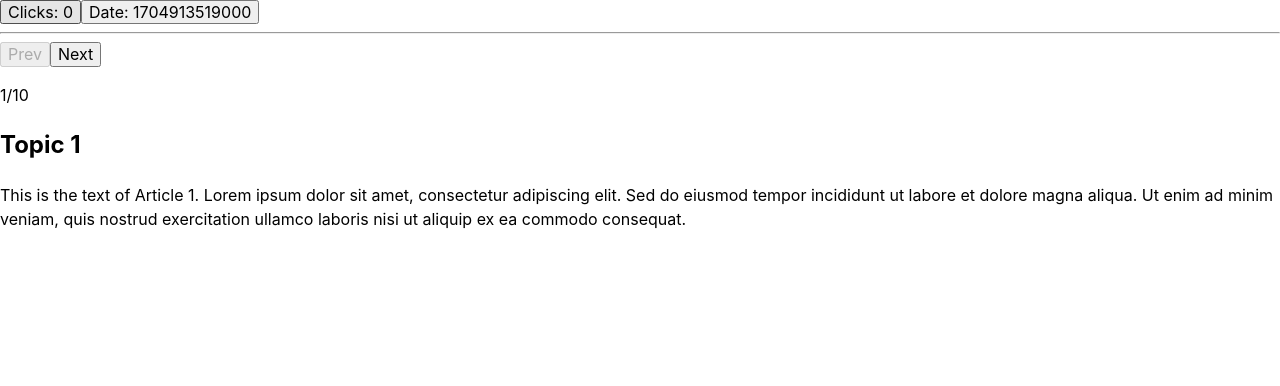
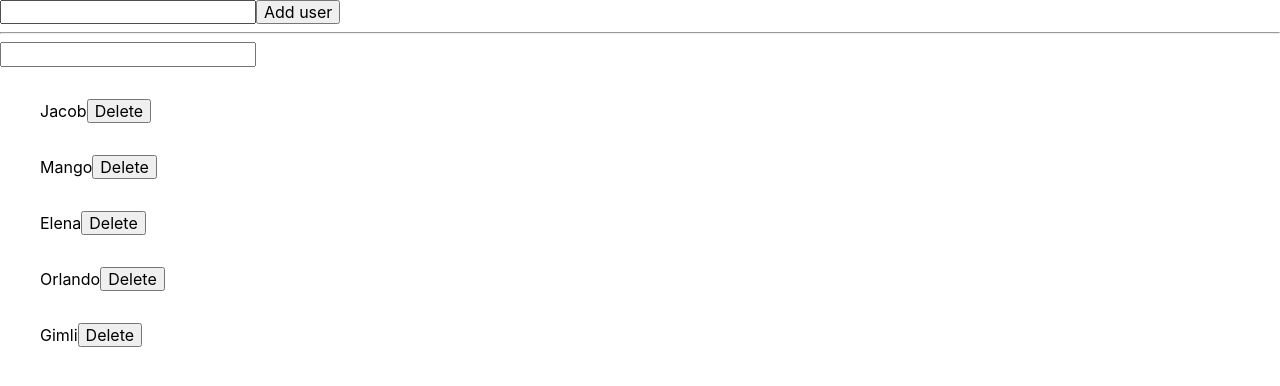
Before and after one commit to luxplanjay/react-95, a React (Vite) app: page / in a window 1280 px wide. Shown: the top 386 px of the page. Built offline with nearby package versions, Linux system fonts and the light colour scheme.

Commit message:
add examples

```diff
--- a/src/components/App.jsx
+++ b/src/components/App.jsx
@@ -1,49 +1,47 @@
-import { Reader } from './Reader';
-import articles from '../articles.json';
-import { useState, useEffect } from 'react';
-
-// App mounts > App unmounts > App mounts
-
-const getInitialClicks = () => {
-  const savedClicks = window.localStorage.getItem('number-of-clicks');
-  if (savedClicks !== null) {
-    return JSON.parse(savedClicks);
-  }
-  return 0;
-};
+import { useState } from 'react';
+import { Filter } from './Filter';
+import { Users } from './Users';
+import { UserForm } from './UserForm';
+// import { PaymentForm } from './PaymentForm';
 
 export const App = () => {
-  const [clicks, setClicks] = useState(getInitialClicks);
-  const [date, setDate] = useState(Date.now());
+  const [nameFilter, setNameFilter] = useState('');
+  const [users, setUsers] = useState([
+    { username: 'Jacob', id: 11124 },
+    { username: 'Mango', id: 89278 },
+    { username: 'Elena', id: 78817 },
+    { username: 'Orlando', id: 87667 },
+    { username: 'Gimli', id: 45776 },
+  ]);
 
-  useEffect(() => {
-    console.log('code inside useEffect', clicks);
-    window.localStorage.setItem('number-of-clicks', clicks);
-  }, [clicks]);
+  const addUser = newUser => {
+    setUsers(prevUsers => {
+      return [
+        ...prevUsers,
+        {
+          username: newUser,
+          id: Date.now(),
+        },
+      ];
+    });
+  };
 
-  useEffect(() => {
-    console.log('Log wheh date state changes', date);
-  }, [date]);
+  const deleteUser = userId => {
+    setUsers(prevUsers => {
+      return prevUsers.filter(user => user.id !== userId);
+    });
+  };
 
-  useEffect(() => {
-    console.log('Effect on mount');
-    const id = setInterval(() => {
-      console.log(Date.now());
-    }, 2000);
-
-    return () => {
-      console.log('effect cleanup');
-      clearInterval(id);
-    };
-  }, []);
+  const visibleUsers = users.filter(user =>
+    user.username.toLowerCase().includes(nameFilter.toLowerCase())
+  );
 
   return (
     <>
-      <button onClick={() => setClicks(clicks + 1)}>Clicks: {clicks}</button>
-      <button onClick={() => setDate(Date.now())}>Date: {date}</button>
-
+      <UserForm onAdd={addUser} />
       <hr />
-      <Reader items={articles} />
+      <Filter value={nameFilter} onChange={setNameFilter} />
+      <Users items={visibleUsers} onDelete={deleteUser} />
     </>
   );
 };
--- a/src/components/ArticleView.jsx
+++ /dev/null
@@ -1,8 +0,0 @@
-export const ArticleView = ({ article: { id, topic, text } }) => {
-  return (
-    <article key={id}>
-      <h2>{topic}</h2>
-      <p>{text}</p>
-    </article>
-  );
-};
--- a/src/components/Controls.jsx
+++ /dev/null
@@ -1,17 +0,0 @@
-export const Controls = ({
-  onPrev,
-  onNext,
-  isPrevDisabled,
-  isNextDisabled,
-}) => {
-  return (
-    <div>
-      <button onClick={onPrev} disabled={isPrevDisabled}>
-        Prev
-      </button>
-      <button onClick={onNext} disabled={isNextDisabled}>
-        Next
-      </button>
-    </div>
-  );
-};
--- /dev/null
+++ b/src/components/Filter.jsx
@@ -0,0 +1,9 @@
+export const Filter = ({ value, onChange }) => {
+  return (
+    <input
+      type="text"
+      value={value}
+      onChange={evt => onChange(evt.target.value)}
+    />
+  );
+};
--- /dev/null
+++ b/src/components/PaymentForm.jsx
@@ -0,0 +1,47 @@
+import { useState, useId } from 'react';
+
+export const PaymentForm = ({ onSubmit }) => {
+  const usernameFieldId = useId();
+  const selectId = useId();
+
+  const [username, setUsername] = useState('');
+  const [paymentMethod, setPaymentMethod] = useState('visa');
+
+  const handleSubmit = evt => {
+    evt.preventDefault();
+    onSubmit({
+      username,
+      paymentMethod,
+    });
+    evt.target.reset();
+  };
+
+  return (
+    <form onSubmit={handleSubmit}>
+      <div>
+        <label htmlFor={usernameFieldId}>Username</label>
+        <input
+          type="text"
+          id={usernameFieldId}
+          value={username}
+          onChange={evt => setUsername(evt.target.value)}
+        />
+      </div>
+
+      <div>
+        <label htmlFor={selectId}></label>
+        <select
+          id={selectId}
+          value={paymentMethod}
+          onChange={evt => setPaymentMethod(evt.target.value)}
+        >
+          <option value="apple">Apple Pay</option>
+          <option value="visa">Visa</option>
+          <option value="cash">Cash</option>
+        </select>
+      </div>
+
+      <button type="submit">Submit</button>
+    </form>
+  );
+};
--- a/src/components/Progress.jsx
+++ /dev/null
@@ -1,7 +0,0 @@
-export const Progress = ({ current, total }) => {
-  return (
-    <p>
-      {current}/{total}
-    </p>
-  );
-};
--- a/src/components/Reader.jsx
+++ /dev/null
@@ -1,46 +0,0 @@
-import { useEffect, useState } from 'react';
-import { Progress } from './Progress';
-import { ArticleView } from './ArticleView';
-import { Controls } from './Controls';
-
-export const Reader = ({ items }) => {
-  const [selectedIdx, setSelectedIdx] = useState(() => {
-    const savedIdx = window.localStorage.getItem('article-idx');
-    if (savedIdx !== null) {
-      return JSON.parse(savedIdx);
-    }
-    return 0;
-  });
-
-  const handleNext = () => {
-    setSelectedIdx(selectedIdx + 1);
-  };
-
-  const handlePrev = () => {
-    setSelectedIdx(selectedIdx - 1);
-  };
-
-  useEffect(() => {
-    window.localStorage.setItem('article-idx', selectedIdx);
-  }, [selectedIdx]);
-
-  const selectedArticle = items[selectedIdx];
-  const isNextDisabled = selectedIdx === items.length - 1;
-  const isPrevDisabled = selectedIdx === 0;
-
-  return (
-    <div>
-      <header>
-        <Controls
-          onPrev={handlePrev}
-          onNext={handleNext}
-          isNextDisabled={isNextDisabled}
-          isPrevDisabled={isPrevDisabled}
-        />
-        <Progress current={selectedIdx + 1} total={items.length} />
-      </header>
-
-      <ArticleView article={selectedArticle} />
-    </div>
-  );
-};
--- /dev/null
+++ b/src/components/UserForm.jsx
@@ -0,0 +1,14 @@
+export const UserForm = ({ onAdd }) => {
+  const handleSubmit = evt => {
+    evt.preventDefault();
+    onAdd(evt.target.elements.username.value);
+    evt.target.reset();
+  };
+
+  return (
+    <form onSubmit={handleSubmit}>
+      <input type="text" name="username" />
+      <button type="submit">Add user</button>
+    </form>
+  );
+};
--- /dev/null
+++ b/src/components/Users.jsx
@@ -0,0 +1,12 @@
+export const Users = ({ items, onDelete }) => {
+  return (
+    <ul>
+      {items.map(item => (
+        <li key={item.id} style={{ display: 'flex', alignItems: 'center' }}>
+          <p>{item.username}</p>
+          <button onClick={() => onDelete(item.id)}>Delete</button>
+        </li>
+      ))}
+    </ul>
+  );
+};
```
Also changed, not shown: src/components/Clicker.jsx (deleted, +0 -17 lines), 1 other file (tests, documents, lock files or other folders).
